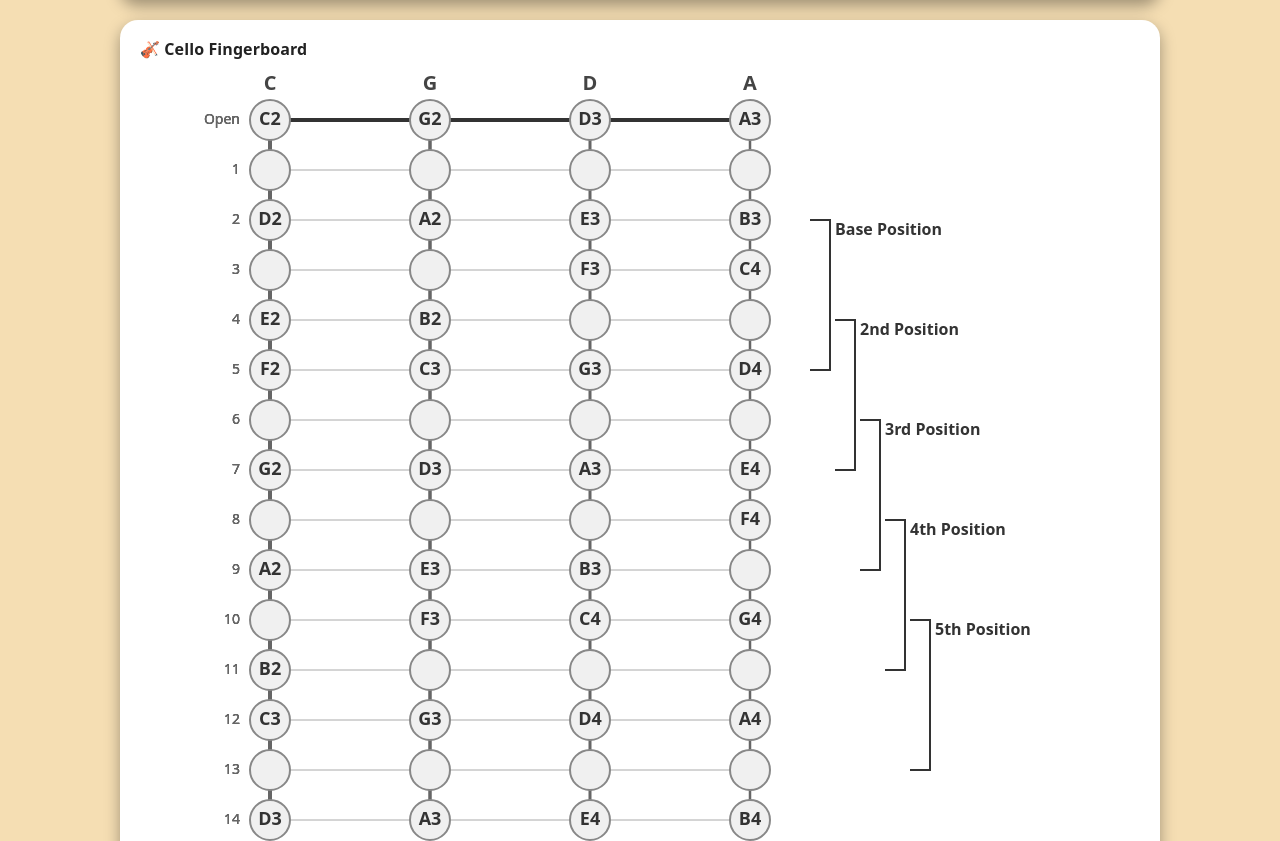
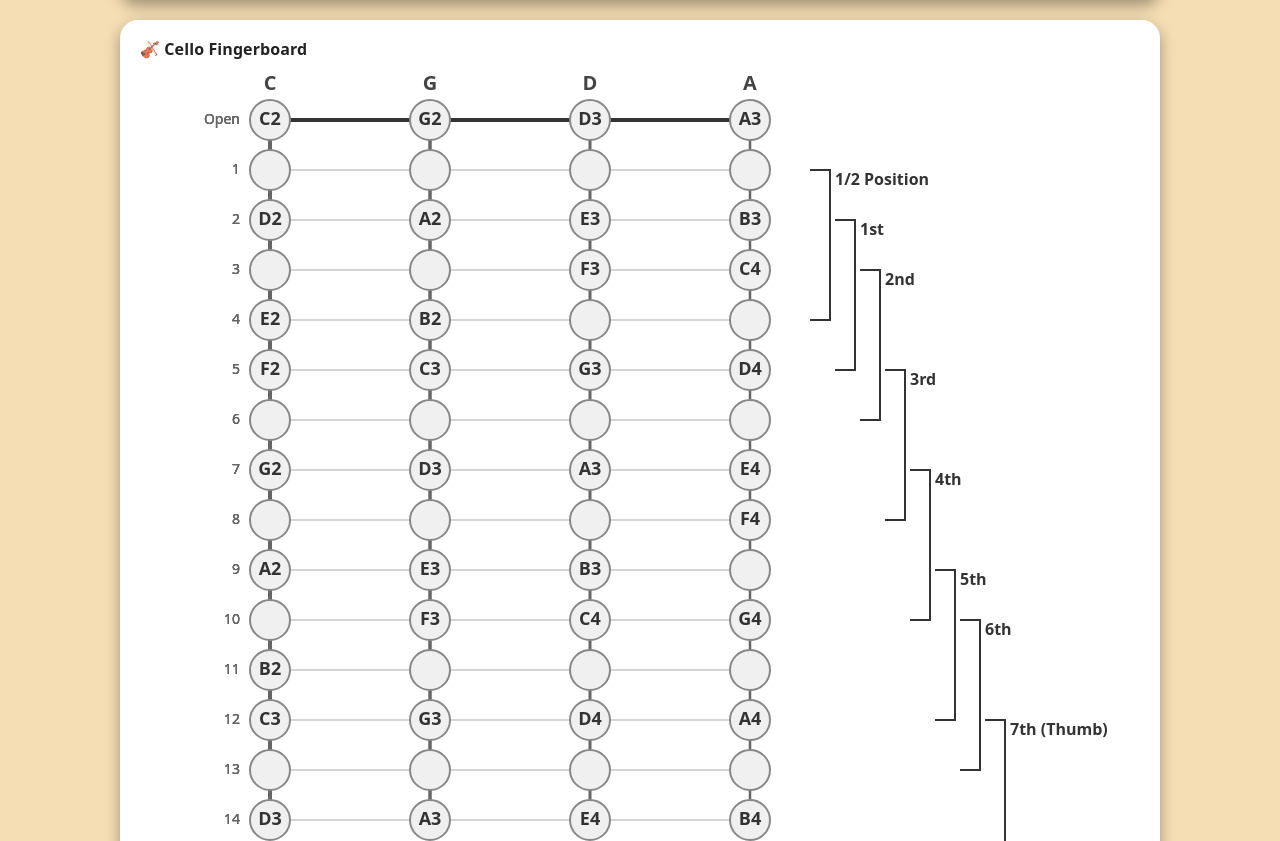
Before and after one commit to spirali/cellotones, a plain HTML site: page index.html in a window 1280 px wide. Shown: the part 619-1460 px from the top of the page. Drawn offline with Linux system fonts and the light colour scheme.

Commit message:
Fix finger positions

```diff
--- a/index.html
+++ b/index.html
@@ -362,11 +362,14 @@ function selectTone(element) {
 
       // Draw position brackets
       const positions = [
-        { name: 'Base Position', startFret: 2 },
-        { name: '2nd Position', startFret: 4 },
-        { name: '3rd Position', startFret: 6 },
-        { name: '4th Position', startFret: 8 },
-        { name: '5th Position', startFret: 10 }
+        { name: '1/2 Position', startFret: 1},
+        { name: '1st', startFret: 2 },
+        { name: '2nd', startFret: 3 },
+        { name: '3rd', startFret: 5 },
+        { name: '4th', startFret: 7 },
+        { name: '5th', startFret: 9 },
+        { name: '6th', startFret: 10 },
+        { name: '7th (Thumb)', startFret: 12 }
       ];
 
       positions.forEach((position, index) => {
```
